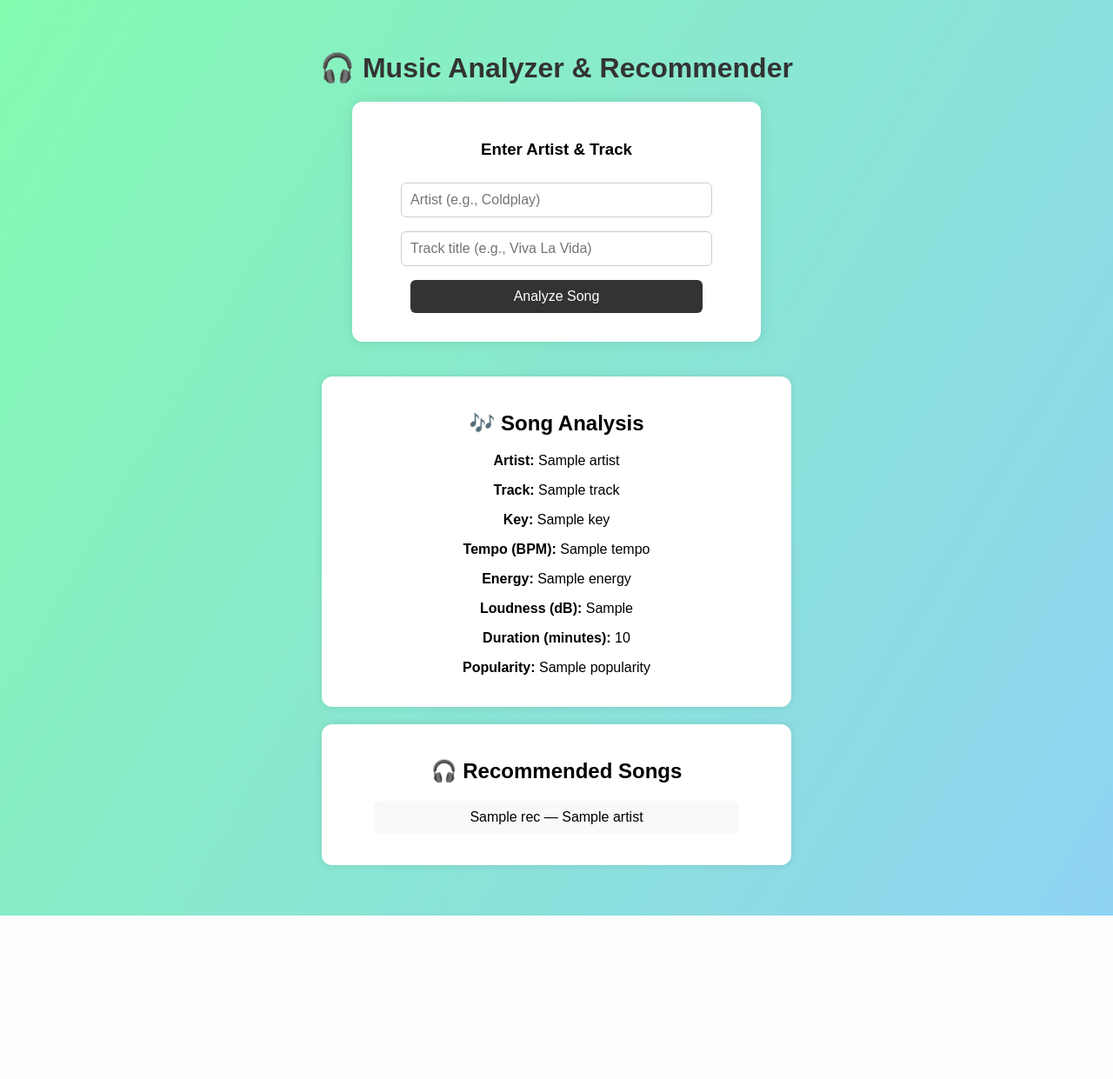
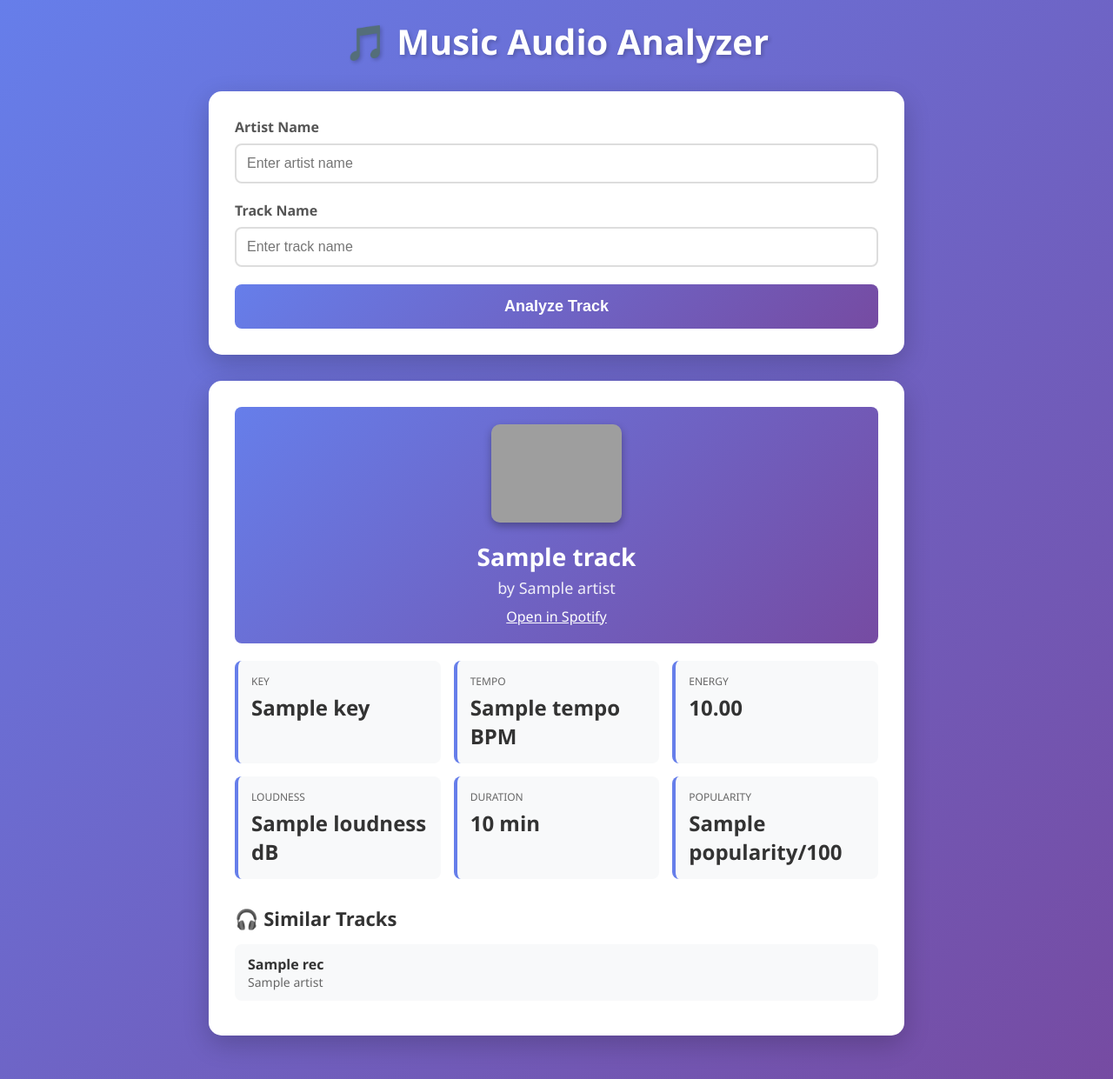
Before and after one commit to emily-kathryn/music-project, a Flask app: template templates/index.html in a window 1280 px wide. Shown: the whole page at 87% size. Before the commit the page ends 1053 px from the top, so only its background shows below. Run offline with Flask 3, Linux system fonts and the light colour scheme; the template is opened without the code that fills it: most values are stand-ins (such as "Sample title", 1, 10 or a date in 2020); grey boxes are pictures that could not be loaded.

Commit message:
fixed errors

```diff
--- a/app.py
+++ b/app.py
@@ -1,29 +1,44 @@
 from flask import Flask, render_template, request
-from spotify_features import get_audio_features
+from spotify_features import get_spotify_features
 from recommender import get_recommendations
+from analyzer import analyze_audio_features
+import os
+from dotenv import load_dotenv
+
+# Load environment variables
+load_dotenv()
 
 app = Flask(__name__)
 
 @app.route("/", methods=["GET", "POST"])
-def analyze_and_recommend():
+def index():
     result = None
-    recommendations = []
     error = None
+    recommendations = None
 
     if request.method == "POST":
-        artist = request.form.get("artist_name")
-        track = request.form.get("track_name")
+        artist_name = request.form.get("artist_name", "").strip()
+        track_name = request.form.get("track_name", "").strip()
 
-        if not artist or not track:
+        if not artist_name or not track_name:
             error = "Please enter both artist and track name."
         else:
-            result = get_audio_features(artist, track)
-            if not result:
-                error = "Song not found on Spotify."
-            else:
-                recommendations = get_recommendations(result["artist"], result["track"])
+            try:
+                print(f"🎶 Fetching Spotify features for {track_name} by {artist_name}...")
+                track_data = get_spotify_features(artist_name, track_name)
+                result = analyze_audio_features(track_data)
 
-    return render_template("index.html", result=result, recommendations=recommendations, error=error)
+                print("🎧 Getting similar tracks from Last.fm...")
+                recommendations = get_recommendations(artist_name, track_name)
+
+            except Exception as e:
+                error = f"Error: {e}"
+                print(error)
+
+    return render_template("index.html", result=result, error=error, recommendations=recommendations)
+
 
 if __name__ == "__main__":
+    spotify_id = os.getenv("SPOTIFY_CLIENT_ID")
+    print(f"SPOTIFY_CLIENT_ID: {'set' if spotify_id else 'not set'}")
     app.run(debug=True)
--- a/templates/index.html
+++ b/templates/index.html
@@ -2,129 +2,308 @@
 <html lang="en">
 <head>
     <meta charset="UTF-8">
-    <title>🎵 Music Analyzer & Recommender</title>
+    <meta name="viewport" content="width=device-width, initial-scale=1.0">
+    <title>Music Audio Analyzer</title>
     <style>
+        * {
+            margin: 0;
+            padding: 0;
+            box-sizing: border-box;
+        }
+
         body {
-            font-family: Arial, sans-serif;
-            background: linear-gradient(120deg, #84fab0, #8fd3f4);
-            text-align: center;
-            padding: 30px;
+            font-family: 'Segoe UI', Tahoma, Geneva, Verdana, sans-serif;
+            background: linear-gradient(135deg, #667eea 0%, #764ba2 100%);
+            min-height: 100vh;
+            padding: 20px;
+            color: #333;
+        }
+
+        .container {
+            max-width: 800px;
+            margin: 0 auto;
         }
 
         h1 {
-            color: #333;
+            text-align: center;
+            color: white;
+            margin-bottom: 30px;
+            font-size: 2.5em;
+            text-shadow: 2px 2px 4px rgba(0,0,0,0.2);
+        }
+
+        .card {
+            background: white;
+            border-radius: 15px;
+            padding: 30px;
+            box-shadow: 0 10px 30px rgba(0,0,0,0.2);
+            margin-bottom: 30px;
+        }
+
+        .form-group {
             margin-bottom: 20px;
         }
 
-        form {
-            background: #fff;
-            padding: 25px;
-            border-radius: 12px;
-            width: 420px;
-            margin: 0 auto 40px;
-            box-shadow: 0 0 15px rgba(0,0,0,0.1);
+        label {
+            display: block;
+            margin-bottom: 8px;
+            font-weight: 600;
+            color: #555;
         }
 
-        input, button {
-            width: 80%;
-            margin: 8px 0;
-            padding: 10px;
-            border-radius: 6px;
-            border: 1px solid #ccc;
+        input[type="text"] {
+            width: 100%;
+            padding: 12px;
+            border: 2px solid #ddd;
+            border-radius: 8px;
             font-size: 16px;
+            transition: border-color 0.3s;
+        }
+
+        input[type="text"]:focus {
+            outline: none;
+            border-color: #667eea;
         }
 
         button {
-            background: #333;
+            width: 100%;
+            padding: 15px;
+            background: linear-gradient(135deg, #667eea 0%, #764ba2 100%);
             color: white;
             border: none;
+            border-radius: 8px;
+            font-size: 18px;
+            font-weight: 600;
             cursor: pointer;
-            transition: 0.3s;
+            transition: transform 0.2s, box-shadow 0.2s;
         }
 
         button:hover {
-            background: #555;
+            transform: translateY(-2px);
+            box-shadow: 0 5px 15px rgba(102, 126, 234, 0.4);
         }
 
-        .result, .recommendations {
-            background: #fff;
-            border-radius: 12px;
-            padding: 20px;
-            width: 500px;
-            margin: 0 auto 20px;
-            box-shadow: 0 0 10px rgba(0,0,0,0.1);
+        button:active {
+            transform: translateY(0);
         }
 
-        ul {
-            list-style: none;
-            padding: 0;
+        .error {
+            background: #fee;
+            color: #c33;
+            padding: 15px;
+            border-radius: 8px;
+            margin-bottom: 20px;
+            border-left: 4px solid #c33;
         }
 
-        li {
-            background: #f9f9f9;
-            margin: 8px auto;
-            width: 80%;
-            padding: 10px;
-            border-radius: 8px;
+        .results-grid {
+            display: grid;
+            grid-template-columns: repeat(auto-fit, minmax(200px, 1fr));
+            gap: 15px;
+            margin-top: 20px;
         }
 
-        p.error {
-            color: red;
-            font-weight: bold;
+        .result-item {
+            background: #f8f9fa;
+            padding: 15px;
+            border-radius: 8px;
+            border-left: 4px solid #667eea;
         }
 
-        #loading {
-            display: none;
-            font-style: italic;
+        .result-label {
+            font-size: 12px;
+            color: #666;
+            text-transform: uppercase;
+            margin-bottom: 5px;
+        }
+
+        .result-value {
+            font-size: 24px;
+            font-weight: 700;
             color: #333;
         }
+
+        .track-info {
+            background: linear-gradient(135deg, #667eea 0%, #764ba2 100%);
+            color: white;
+            padding: 20px;
+            border-radius: 8px;
+            margin-bottom: 20px;
+            text-align: center;
+        }
+
+        .track-info img {
+            width: 150px;
+            border-radius: 10px;
+            margin-bottom: 15px;
+            box-shadow: 0 4px 10px rgba(0,0,0,0.3);
+        }
+
+        .track-info h2 {
+            font-size: 28px;
+            margin-bottom: 5px;
+        }
+
+        .track-info p {
+            font-size: 18px;
+            opacity: 0.9;
+        }
+
+        .spotify-link {
+            color: white;
+            font-size: 16px;
+            text-decoration: underline;
+            display: inline-block;
+            margin-top: 10px;
+        }
+
+        audio {
+            margin-top: 15px;
+            width: 100%;
+            outline: none;
+        }
+
+        .recommendations h3 {
+            margin-top: 30px;
+            margin-bottom: 15px;
+            color: #333;
+            font-size: 22px;
+        }
+
+        .rec-item {
+            background: #f8f9fa;
+            padding: 12px 15px;
+            margin-bottom: 10px;
+            border-radius: 8px;
+            display: flex;
+            justify-content: space-between;
+            align-items: center;
+            transition: transform 0.2s;
+        }
+
+        .rec-item:hover {
+            transform: translateX(5px);
+            background: #e9ecef;
+        }
+
+        .rec-name {
+            font-weight: 600;
+            color: #333;
+        }
+
+        .rec-artist {
+            color: #666;
+            font-size: 14px;
+        }
+
     </style>
-
-    <script>
-        function showLoading() {
-            document.getElementById("loading").style.display = "block";
-        }
-    </script>
 </head>
 <body>
-    <h1>🎧 Music Analyzer & Recommender</h1>
+    <div class="container">
+        <h1>🎵 Music Audio Analyzer</h1>
 
-    <form method="POST" onsubmit="showLoading()">
-        <h3>Enter Artist & Track</h3>
-        <input type="text" name="artist_name" placeholder="Artist (e.g., Coldplay)" required><br>
-        <input type="text" name="track_name" placeholder="Track title (e.g., Viva La Vida)" required><br>
-        <button type="submit">Analyze Song</button>
+        <div class="card">
+            <form method="POST">
+                <div class="form-group">
+                    <label for="artist_name">Artist Name</label>
+                    <input type="text" id="artist_name" name="artist_name" placeholder="Enter artist name" required>
+                </div>
+
+                <div class="form-group">
+                    <label for="track_name">Track Name</label>
+                    <input type="text" id="track_name" name="track_name" placeholder="Enter track name" required>
+                </div>
+
+                <button type="submit">Analyze Track</button>
             </form>
-
-    <p id="loading">⏳ Analyzing song and finding recommendations...</p>
+        </div>
 
         {% if error %}
-        <p class="error">{{ error }}</p>
+        <div class="card">
+            <div class="error">{{ error }}</div>
+        </div>
         {% endif %}
 
         {% if result %}
-    <div class="result">
-        <h2>🎶 Song Analysis</h2>
-        <p><strong>Artist:</strong> {{ result.artist }}</p>
-        <p><strong>Track:</strong> {{ result.track }}</p>
-        <p><strong>Key:</strong> {{ result.key }}</p>
-        <p><strong>Tempo (BPM):</strong> {{ result.tempo }}</p>
-        <p><strong>Energy:</strong> {{ result.energy }}</p>
-        <p><strong>Loudness (dB):</strong> {{ result.loudness_db }}</p>
-        <p><strong>Duration (minutes):</strong> {{ result.duration_minutes }}</p>
-        <p><strong>Popularity:</strong> {{ result.popularity }}</p>
+        <div class="card">
+            <div class="track-info">
+                {% if result.album_art %}
+                    <img src="{{ result.album_art }}" alt="Album Art">
+                {% endif %}
+                <h2>{{ result.track }}</h2>
+                <p>by {{ result.artist }}</p>
+
+                {% if result.spotify_url %}
+                    <a class="spotify-link" href="{{ result.spotify_url }}" target="_blank">Open in Spotify</a>
+                {% endif %}
+
+                {% if result.preview_url %}
+                    <audio controls>
+                        <source src="{{ result.preview_url }}" type="audio/mpeg">
+                        Your browser does not support the audio element.
+                    </audio>
+                {% endif %}
+            </div>
+
+            <div class="results-grid">
+                {% if result.key %}
+                <div class="result-item">
+                    <div class="result-label">Key</div>
+                    <div class="result-value">{{ result.key }}</div>
                 </div>
                 {% endif %}
 
+                {% if result.tempo %}
+                <div class="result-item">
+                    <div class="result-label">Tempo</div>
+                    <div class="result-value">{{ result.tempo }} BPM</div>
+                </div>
+                {% endif %}
+
+                {% if result.energy %}
+                <div class="result-item">
+                    <div class="result-label">Energy</div>
+                    <div class="result-value">{{ "%.2f"|format(result.energy) }}</div>
+                </div>
+                {% endif %}
+
+                {% if result.loudness %}
+                <div class="result-item">
+                    <div class="result-label">Loudness</div>
+                    <div class="result-value">{{ result.loudness }} dB</div>
+                </div>
+                {% endif %}
+
+                {% if result.duration_minutes %}
+                <div class="result-item">
+                    <div class="result-label">Duration</div>
+                    <div class="result-value">{{ result.duration_minutes }} min</div>
+                </div>
+                {% endif %}
+
+                {% if result.popularity %}
+                <div class="result-item">
+                    <div class="result-label">Popularity</div>
+                    <div class="result-value">{{ result.popularity }}/100</div>
+                </div>
+                {% endif %}
+            </div>
+
             {% if recommendations %}
             <div class="recommendations">
-        <h2>🎧 Recommended Songs</h2>
-        <ul>
+                <h3>🎧 Similar Tracks</h3>
                 {% for rec in recommendations %}
-                <li>{{ rec.name }} — {{ rec.artist }}</li>
+                <div class="rec-item">
+                    <div>
+                        <div class="rec-name">{{ rec.name }}</div>
+                        <div class="rec-artist">{{ rec.artist }}</div>
+                    </div>
+                </div>
                 {% endfor %}
-        </ul>
             </div>
             {% endif %}
+        </div>
+        {% endif %}
+    </div>
 </body>
 </html>
```
Also changed, not shown: analyzer.py (+46 -30 lines), recommender.py (+30 -31 lines), spotify_features.py (+95 -65 lines), spotify_test.py (added, +30 -0 lines). Lines whose indentation alone changed are shown as unchanged.
